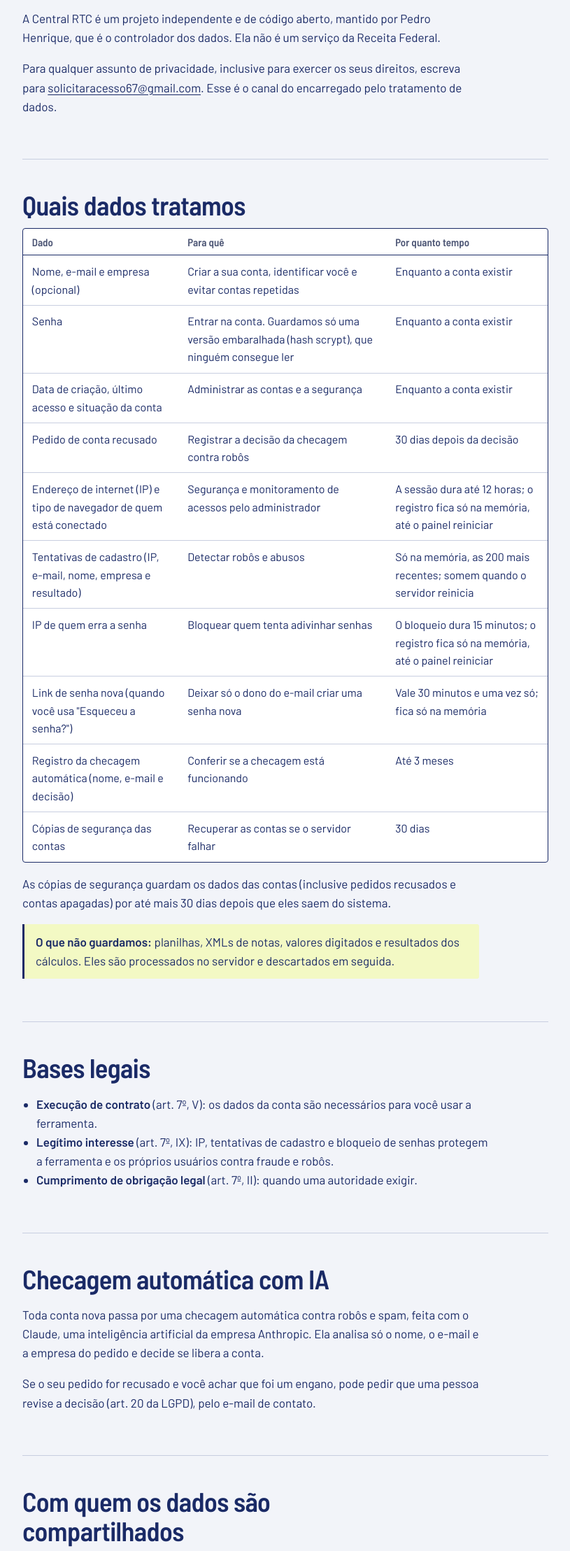
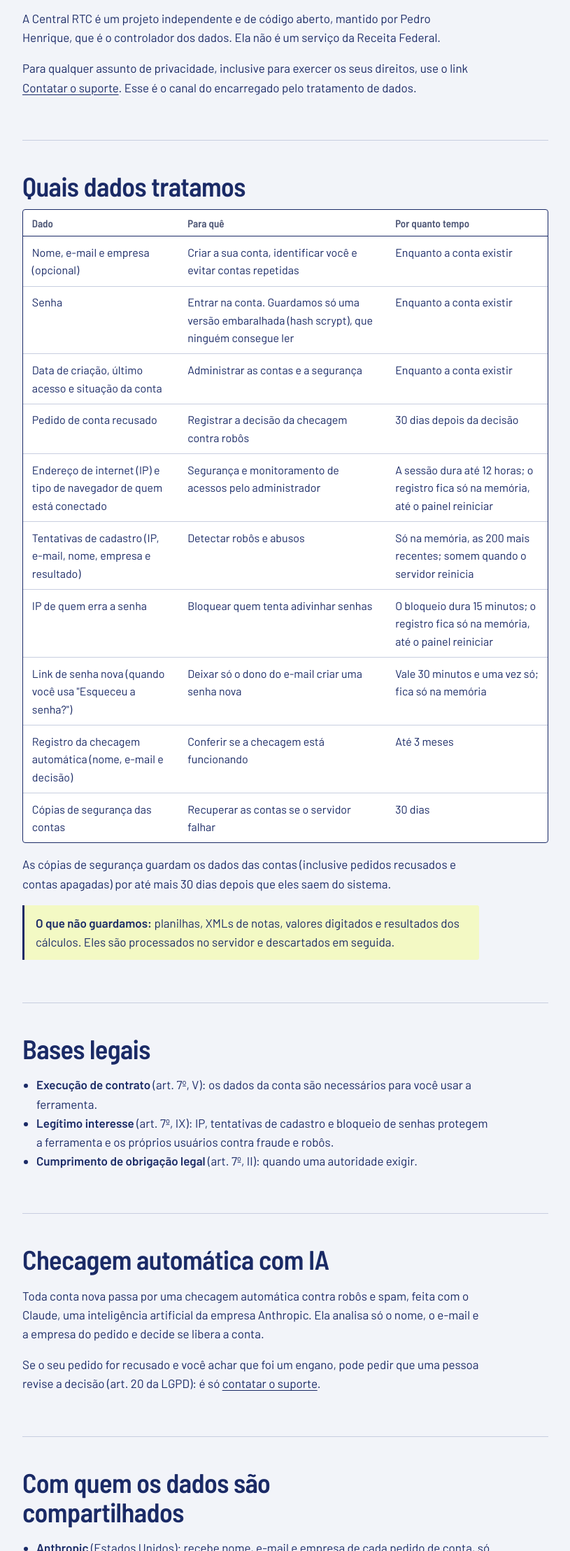
Before and after one commit to PedrosHttps/central-rtc, a plain HTML site: page docs/privacidade.html in a window 1280 px wide. Shown: the part 583-2800 px from the top of the page at 70% size, without its empty margins (232-1047 px from the left). Drawn offline with Linux system fonts and the light colour scheme.

Commit message:
Contato do suporte como link, sem mostrar o endereço de e-mail
Co-Authored-By: Claude Opus 5.5 <noreply@anthropic.com>

```diff
--- a/docs/privacidade.html
+++ b/docs/privacidade.html
@@ -32,7 +32,7 @@
       <section id="controlador">
         <h2>Quem cuida dos dados</h2>
         <p>A Central RTC é um projeto independente e de código aberto, mantido por Pedro Henrique, que é o controlador dos dados. Ela não é um serviço da Receita Federal.</p>
-        <p>Para qualquer assunto de privacidade, inclusive para exercer os seus direitos, escreva para <a href="mailto:solicitaracesso67@gmail.com">solicitaracesso67@gmail.com</a>. Esse é o canal do encarregado pelo tratamento de dados.</p>
+        <p>Para qualquer assunto de privacidade, inclusive para exercer os seus direitos, use o link <a href="mailto:solicitaracesso67@gmail.com?subject=Central%20RTC%3A%20privacidade">Contatar o suporte</a>. Esse é o canal do encarregado pelo tratamento de dados.</p>
       </section>
 
       <section id="dados">
@@ -70,7 +70,7 @@
       <section id="automatizada">
         <h2>Checagem automática com IA</h2>
         <p>Toda conta nova passa por uma checagem automática contra robôs e spam, feita com o Claude, uma inteligência artificial da empresa Anthropic. Ela analisa só o nome, o e-mail e a empresa do pedido e decide se libera a conta.</p>
-        <p>Se o seu pedido for recusado e você achar que foi um engano, pode pedir que uma pessoa revise a decisão (art. 20 da LGPD), pelo e-mail de contato.</p>
+        <p>Se o seu pedido for recusado e você achar que foi um engano, pode pedir que uma pessoa revise a decisão (art. 20 da LGPD): é só <a href="mailto:solicitaracesso67@gmail.com?subject=Central%20RTC%3A%20revis%C3%A3o%20do%20pedido">contatar o suporte</a>.</p>
       </section>
 
       <section id="compartilhamento">
@@ -105,7 +105,7 @@
           <li>a informação de com quem os dados foram compartilhados;</li>
           <li>a revisão, por uma pessoa, de uma decisão automática.</li>
         </ul>
-        <p>Escreva para <a href="mailto:solicitaracesso67@gmail.com">solicitaracesso67@gmail.com</a> a partir do e-mail da sua conta, para confirmarmos que o pedido é seu. Respondemos em até 15 dias. Se não ficar satisfeito, você pode reclamar à <a href="https://www.gov.br/anpd">Autoridade Nacional de Proteção de Dados (ANPD)</a>.</p>
+        <p><a href="mailto:solicitaracesso67@gmail.com?subject=Central%20RTC%3A%20privacidade">Contate o suporte</a> a partir do e-mail da sua conta, para confirmarmos que o pedido é seu. Respondemos em até 15 dias. Se não ficar satisfeito, você pode reclamar à <a href="https://www.gov.br/anpd">Autoridade Nacional de Proteção de Dados (ANPD)</a>.</p>
       </section>
 
       <section id="menores">
```
Also changed, not shown: painel/public/login.html (+1 -1 lines), README.md.
